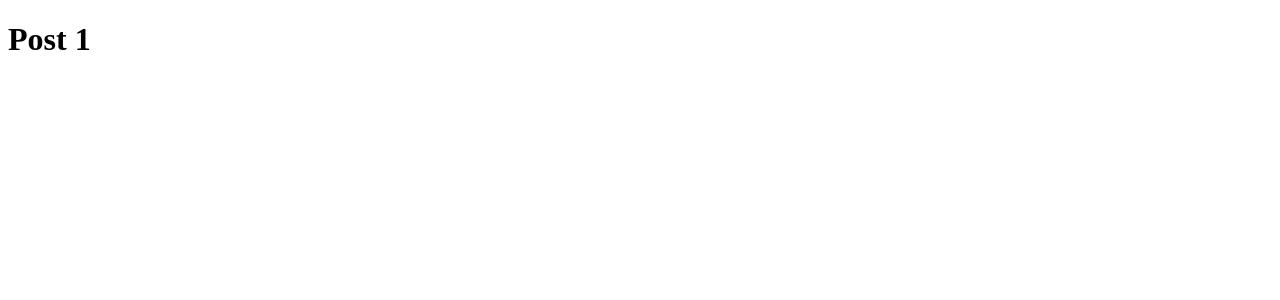
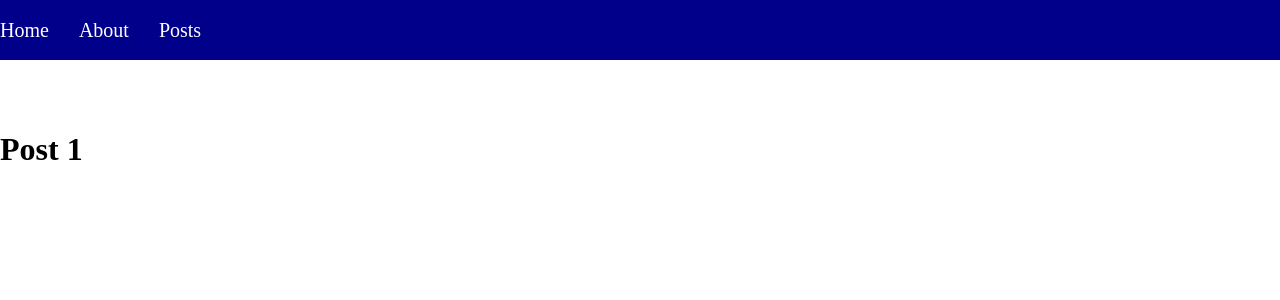
Before and after one commit to vitalii-voloshyn/next-course, a Next.js app: page /post/1 in a window 1280 px wide. Shown: the top 300 px of the page. Built offline with nearby package versions, Linux system fonts and the light colour scheme.

Commit message:
Created MainLayout component, added custom _dokument & _app with basic settings

```diff
--- /dev/null
+++ b/components/MainLayout.js
@@ -0,0 +1,51 @@
+
+import React from 'react'
+import Link from 'next/link'
+import Head from 'next/head'
+
+function MainLayout({ children, title = 'Next App' }) {
+  return (
+    <>
+    <Head>
+    <meta charSet="utf-8"/>
+    <meta name="keywords" content="next,react,javascript" />
+    <meta name="description" content="this is training next app" />
+    <title>{title}</title>
+    </Head>
+      <nav>
+        <Link href={`/`}><a>Home</a></Link>
+        <Link href={`/about`}><a>About</a></Link>
+        <Link href={`/posts`}><a>Posts</a></Link>
+      </nav>
+      <main>
+        {children}
+      </main>
+      <style jsx>
+      {`
+      nav {
+        position: fixed;
+        height: 60px;
+        left: 0;
+        right: 0;
+        top: 0;
+        display: flex;
+        align-items: center;
+        background: darkblue;
+      }
+      nav a {
+        color: #fff;
+        margin-right: 30px;
+        font-size: 20px;
+        text-decoration: none;
+      }
+      main {
+        margin-top: 60px;
+        padding-top: 50px;
+      }
+      `}
+      </style>
+    </>
+  )
+}
+
+export default MainLayout
--- /dev/null
+++ b/pages/_app.js
@@ -0,0 +1,18 @@
+import '../style/main.css'
+
+function MyApp({ Component, pageProps }) {
+  return (
+    <>
+    <Component {...pageProps} />
+   {/* <style jsx global>{`
+   body {
+     font-family: 'Roboto', sans-serif;
+     margin: 0;
+     padding: 0;
+   }
+   `}</style> */}
+    </>
+  )
+}
+
+export default MyApp
--- /dev/null
+++ b/pages/_document.js
@@ -0,0 +1,24 @@
+import Document, { Html, Head, Main, NextScript } from 'next/document'
+
+class MyDocument extends Document {
+  static async getInitialProps(ctx) {
+    const initialProps = await Document.getInitialProps(ctx)
+    return { ...initialProps }
+  }
+
+  render() {
+    return (
+      <Html>
+        <Head>
+        <link href="https://fonts.googleapis.com/css2?family=Roboto&display=swap" rel="stylesheet" />
+        </Head>
+        <body>
+          <Main />
+          <NextScript />
+        </body>
+      </Html>
+    )
+  }
+}
+
+export default MyDocument
--- a/pages/about/index.js
+++ b/pages/about/index.js
@@ -1,10 +1,11 @@
 import {useRouter} from 'next/router'
 import Head from 'next/head'
+import MainLayout from '../../components/MainLayout'
 
 export default function About() {
   const router = useRouter()
   return (
-  <>
+  <MainLayout>
   <Head>
     <title>About</title>
     <meta name="keywords" content="ssr, react, redux" />
@@ -21,7 +22,7 @@ export default function About() {
   style={styles.rightButton}
   onClick={() => router.push('/posts')}>Go to posts</button>
   </div>
-  </>
+  </MainLayout>
   )
 }
 
--- a/pages/post/[id].js
+++ b/pages/post/[id].js
@@ -1,9 +1,12 @@
-import {useRouter} from 'next/router'
+import { useRouter } from 'next/router'
+import MainLayout from '../../components/MainLayout'
 
 export default function Post() {
- const router = useRouter()
- console.log(router)
-  return <>
-  <h1>Post {router.query.id}</h1>
-  </>
+  const router = useRouter()
+  console.log(router)
+  return (
+    <MainLayout title={'Post'} >
+      <h1>Post {router.query.id}</h1>
+    </MainLayout>
+  )
 }
--- /dev/null
+++ b/style/main.css
@@ -0,0 +1,9 @@
+*,*:before,*:after {
+  box-sizing: border-box;
+}
+
+body {
+  margin: 0;
+  padding: 0;
+  font-family: 'Roboto'sans-serif;
+}
```
Also changed, not shown: pages/about/author.js (+9 -1 lines), pages/index.js (+3 -6 lines), pages/posts.js (+3 -6 lines).
